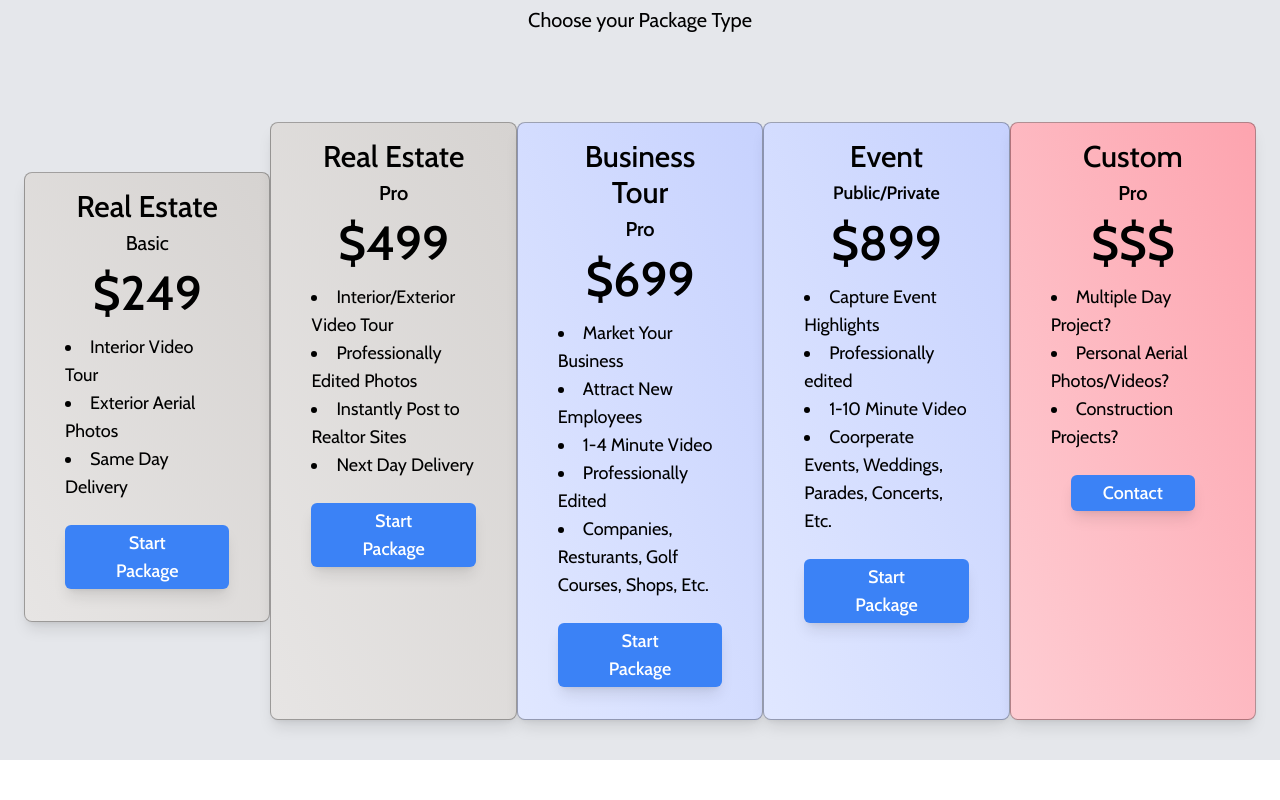
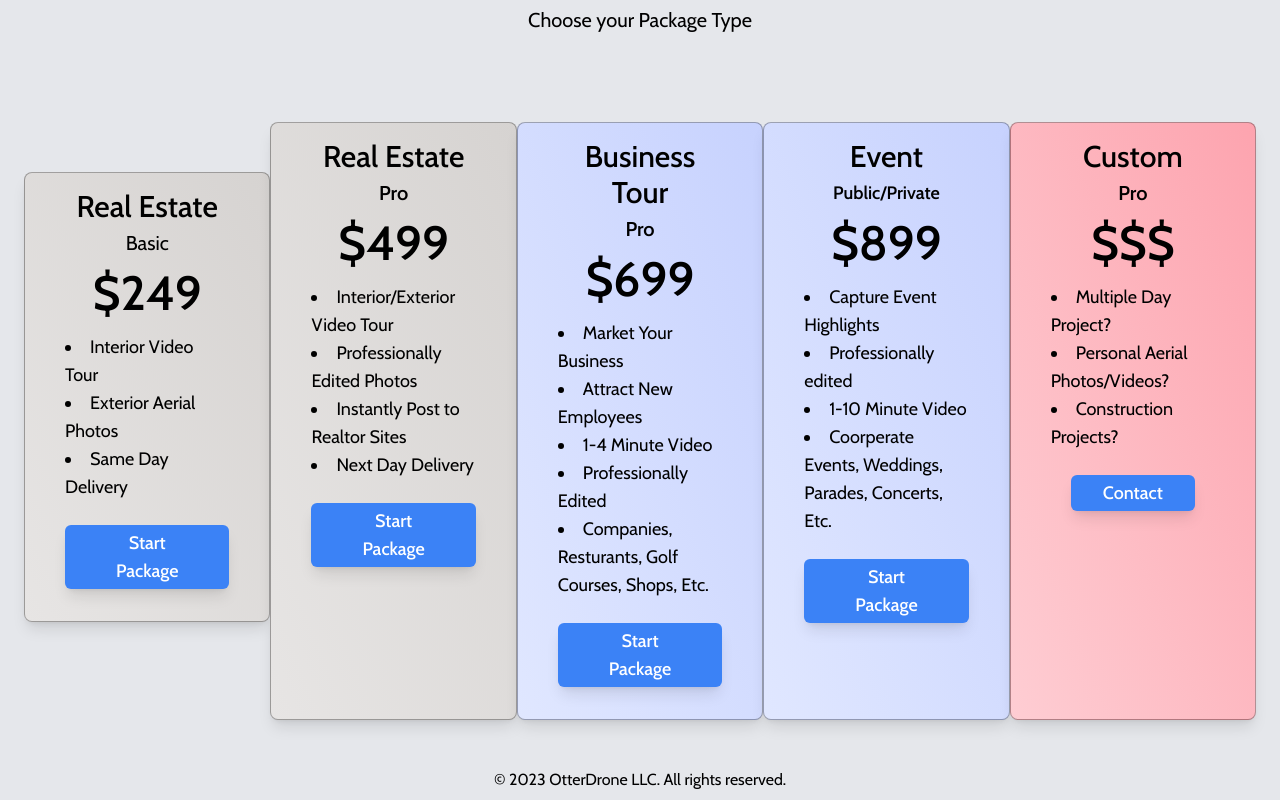
Before and after one commit to Grupith/otterdrone, a Next.js app: page /pricing in a window 1280 px wide. Shown: the part 162-962 px from the top of the page. Before the commit the page ends 922 px from the top, so only its background shows below. Built offline with nearby package versions, Linux system fonts and the light colour scheme.

Commit message:
added global footer

```diff
--- a/app/layout.tsx
+++ b/app/layout.tsx
@@ -24,6 +24,9 @@ export default function RootLayout({
       <body className={cabin.className}>
         <Navbar />
         {children}
+        <footer className="text-center py-2 bg-gray-200">
+          <p>© 2023 OtterDrone LLC. All rights reserved.</p>
+        </footer>
       </body>
     </html>
   )
--- a/app/page.tsx
+++ b/app/page.tsx
@@ -55,9 +55,6 @@ export default function Home() {
           </Link>
         </div>
       </section>
-      <footer className="text-center py-2">
-        <p>© 2023 OtterDrone LLC. All rights reserved.</p>
-      </footer>
     </main>
   )
 }
```
